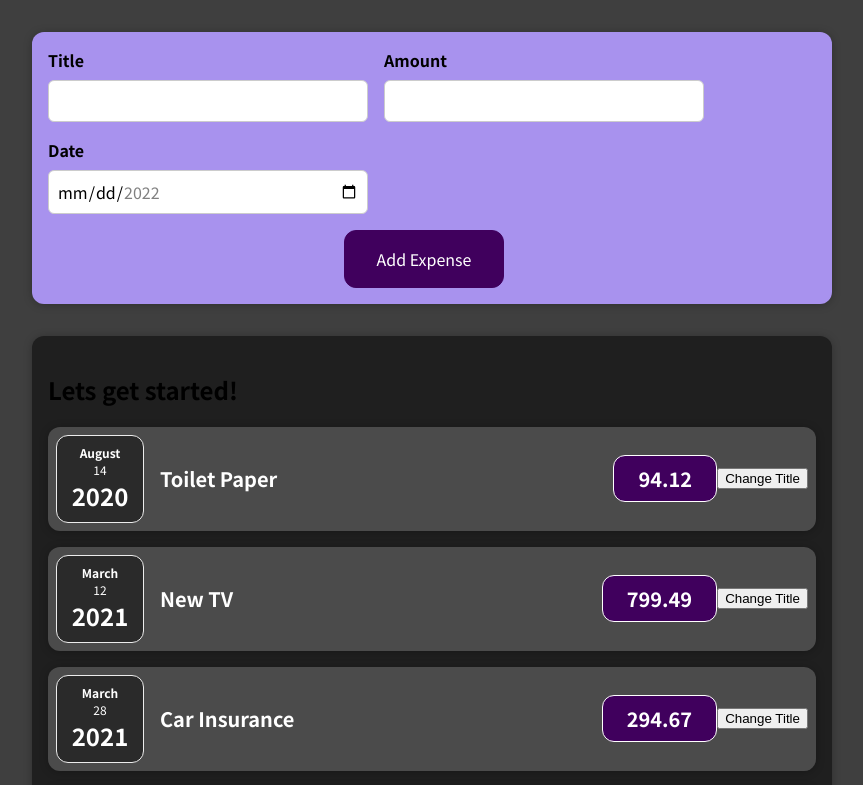
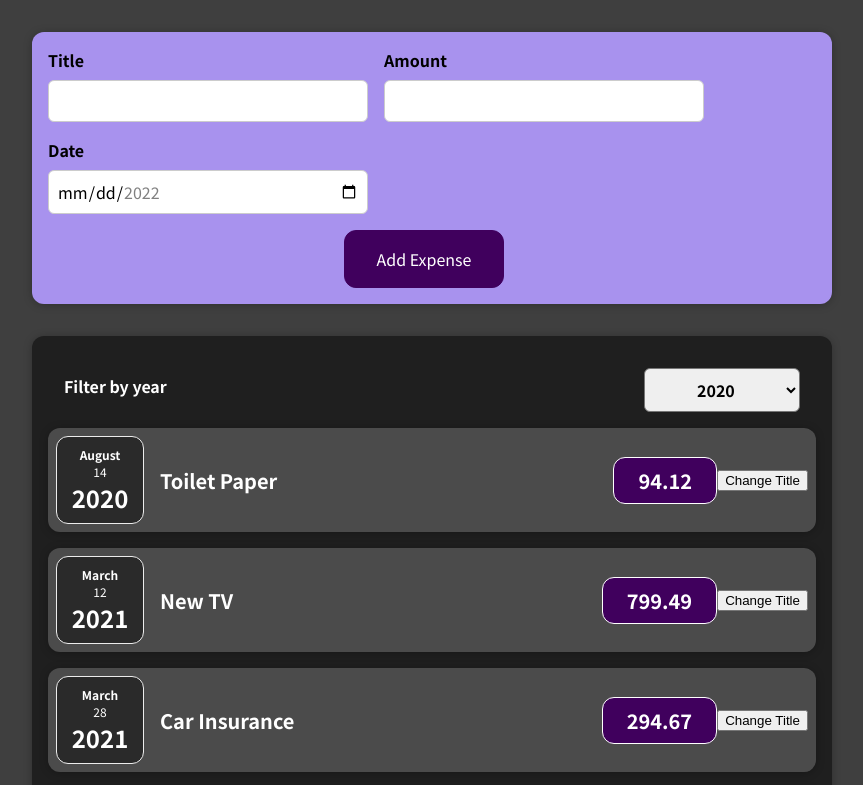
Before and after one commit to Stiboo2/ReactBudget, a React (Create React App) app: page / in a window 1280 px wide. Shown: the top 785 px of the page, without its empty margins (208-1071 px from the left). Built offline with nearby package versions, Linux system fonts and the light colour scheme.

Commit message:
Assignment 2

```diff
--- a/src/components/Expenses/Expenses.js
+++ b/src/components/Expenses/Expenses.js
@@ -1,19 +1,27 @@
 import ExpenseItem from "./ExpenseItem";
-import './Expenses.css';
-import Card from "../UI/Card"
+import React, { useState } from "react";
+import "./Expenses.css";
+import Card from "../UI/Card";
+import ExpensesFilter from "./ExpensesFilter";
 
-
-const Expenses = props => {
+const Expenses = (props) => {
+  const [filteredYear, setFilteredYear] = useState('2020');
+  const filterChangeHandler = selectedYear => {
+    setFilteredYear(selectedYear);
+  };
   return (
-    <Card className="expenses">
-      <h2> Lets get started! </h2>
-      {props.expenses.map(({ id, title, amount, date }) => (
-        <ExpenseItem title={title} amount={amount} date={date} />
-      ))}
-    </Card>
+    <div>
+      <Card className="expenses">
+        <ExpensesFilter
+          selected={filteredYear}
+          onChangeFilter={filterChangeHandler}
+        />
+        {props.expenses.map(({ id, title, amount, date }) => (
+          <ExpenseItem title={title} amount={amount} date={date} />
+        ))}
+      </Card>
+    </div>
   );
 };
 
-
-
 export default Expenses;
--- /dev/null
+++ b/src/components/Expenses/ExpensesFilter.css
@@ -0,0 +1,24 @@
+.expenses-filter {
+    color: white;
+    padding: 0 1rem;
+  }
+
+  .expenses-filter__control {
+    display: flex;
+    width: 100%;
+    align-items: center;
+    justify-content: space-between;
+    margin: 1rem 0;
+  }
+
+  .expenses-filter label {
+    font-weight: bold;
+    margin-bottom: 0.5rem;
+  }
+
+  .expenses-filter select {
+    font: inherit;
+    padding: 0.5rem 3rem;
+    font-weight: bold;
+    border-radius: 6px;
+  }
--- /dev/null
+++ b/src/components/Expenses/ExpensesFilter.js
@@ -0,0 +1,26 @@
+import "./ExpensesFilter.css";
+
+const ExpensesFilter = (props) => {
+ // const [filteredDYear, setFilteredDate] = useState(new Date().getFullYear());
+  const changeDateHandler = (event) => {
+    props.onChangeFilter(event.target.value);
+  };
+
+  //props.onFilterSelect(selectedDate);
+
+  return (
+    <div className="expenses-filter">
+      <div className="expenses-filter__control">
+        <label>Filter by year</label>
+        <select value = {props.selected} onChange={changeDateHandler}>
+          <option value="2022">2022</option>
+          <option value="2021">2021</option>
+          <option value="2020">2020</option>
+          <option value="2019">2019</option>
+        </select>
+      </div>
+    </div>
+  );
+};
+
+export default ExpensesFilter;
```
